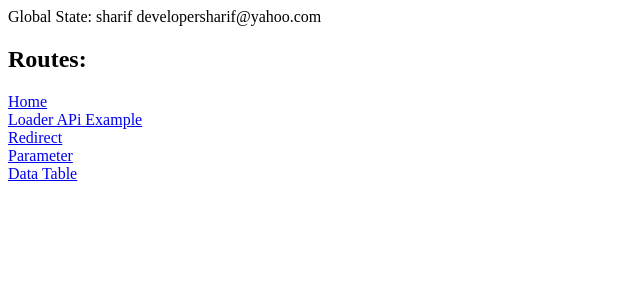
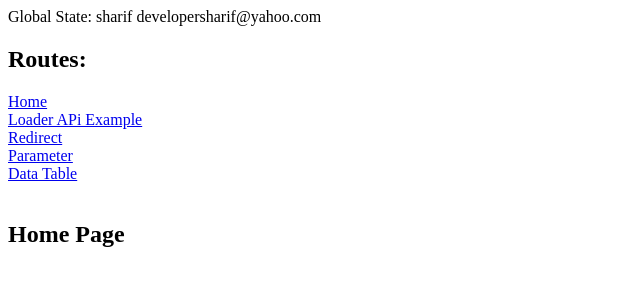
Before and after one commit to developersharif/reactExample, a React (Vite) app: page /#/ in a window 1280 px wide. Shown: the top 300 px of the page, without its empty margins (0-640 px from the left). Built offline with nearby package versions, Linux system fonts and the light colour scheme.

Commit message:
Title added

```diff
--- a/src/Pages/Home.jsx
+++ b/src/Pages/Home.jsx
@@ -2,7 +2,9 @@ import AppLayout from "./layout/AppLayout";
 function Home() {
   return (
     <>
-      <AppLayout title="Home Page"></AppLayout>
+      <AppLayout title="Home Page">
+        <h2>Home Page</h2>
+      </AppLayout>
     </>
   );
 }
```
